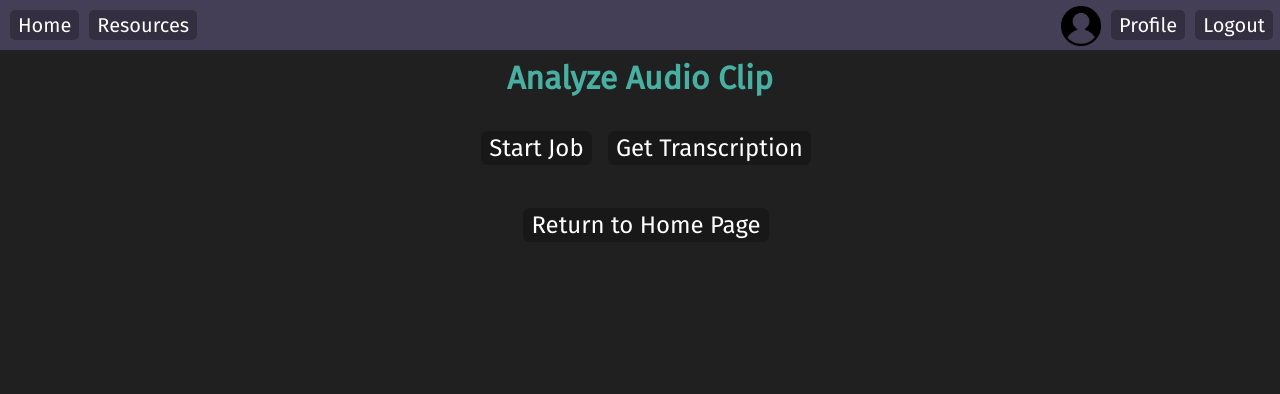
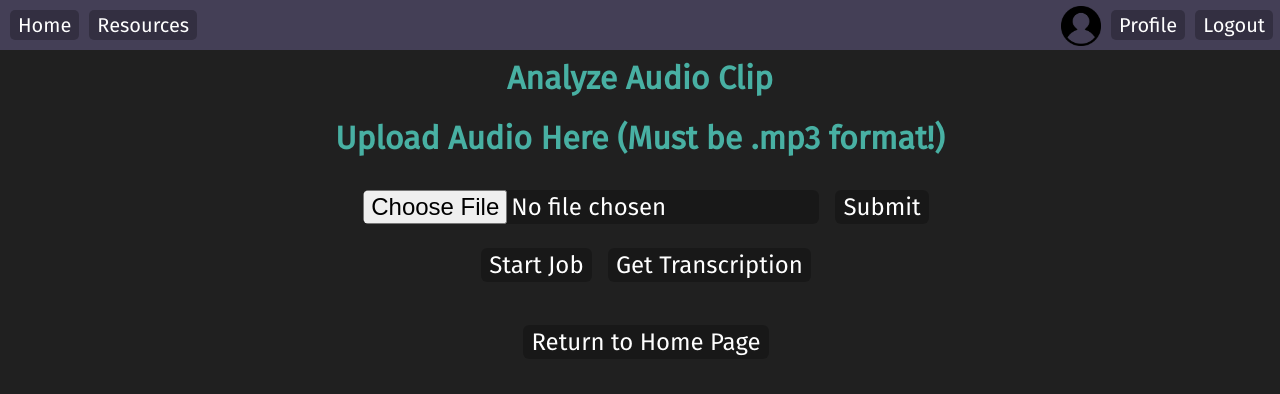
Before and after one commit to andrewdnguyen/COGS-121-Project, a website: page 121-project/static_files/audio.html in a window 1280 px wide. Drawn offline with nearby package versions, Linux system fonts and the light colour scheme; a web font is replaced by a local one.

Commit message:
Fixed audio upload issue.

```diff
--- a/121-project/static_files/audio.html
+++ b/121-project/static_files/audio.html
@@ -35,6 +35,11 @@
       <div style="text-align: center;">
       <br></br>
       <h1>Analyze Audio Clip</h1>
+      <form class="fileupload" action="upload" method="post" enctype="multipart/form-data">
+        <h1>Upload Audio Here (Must be .mp3 format!)</h1>
+        <input type="file" name="upfile" value="">
+        <input type="submit">
+      </form>
       <button id="startJob">Start Job</button>
       <button id="getTranscript">Get Transcription</button>
       <button id="NLPButton">Analyze Transcription</button>
@@ -83,6 +88,10 @@
                   }
                 })
               });
+        $("form").submit(function(event) {
+            console.log('Successfully upload audio file!');
+            $("#status").html('Successfully upload audio file!');
+        });
         $('#startJob').click(() => {
             $.ajax({
               // all URLs are relative to http://localhost:3000/
--- a/121-project/static_files/main.css
+++ b/121-project/static_files/main.css
@@ -104,7 +104,7 @@ p, input, label {
     border-radius: 0.25em;
 }
 
-button {
+button, input[type="file"], input[type="submit"]{
     margin: 0.5em 0em 0.5em 0.5em;
     padding: 0.5em, 1.75em;
     font-family: FiraSans-Regular;
```
Also changed, not shown: 2 other files.
